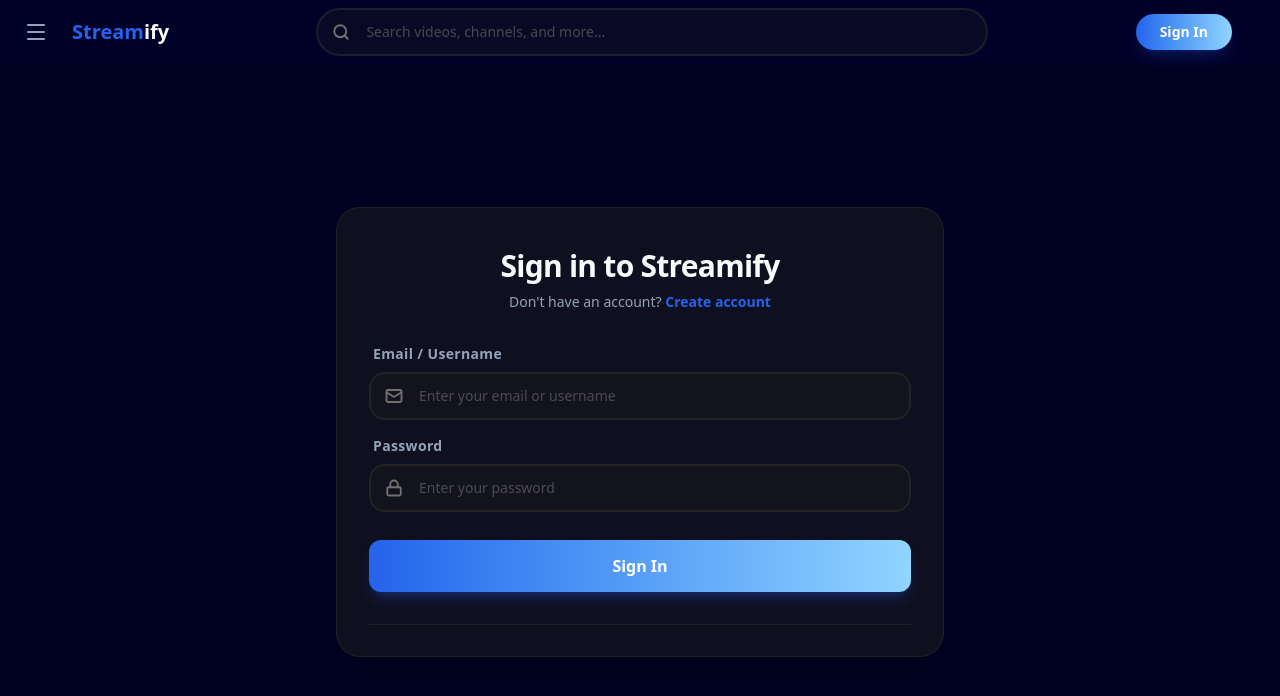
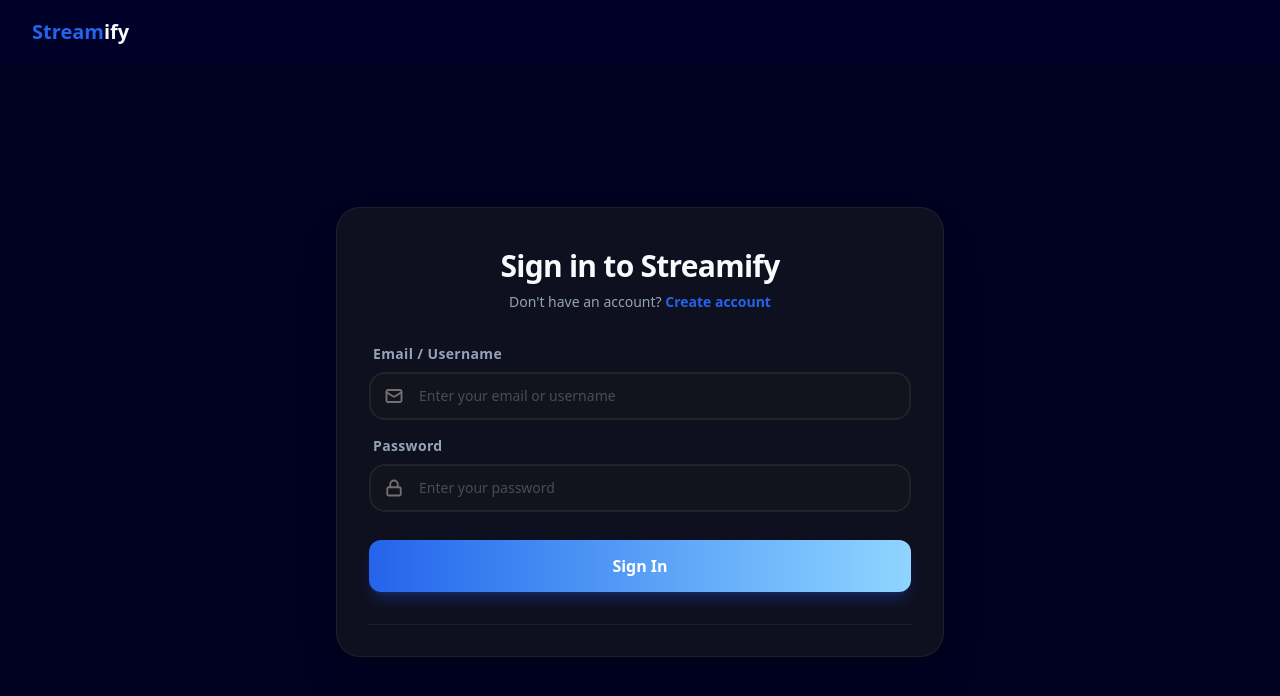
Before and after one commit to VasuBhakt/Streamify, a React app in the folder frontend/: page /login in a window 1280 px wide. Shown: the top 696 px of the page. Built offline with nearby package versions, Linux system fonts and the light colour scheme; no server answers; the HTML template or start-up script is replaced by a standard one.

Commit message:
global error handling added, and refresh token functionality fixed

```diff
--- a/frontend/src/App.jsx
+++ b/frontend/src/App.jsx
@@ -18,6 +18,7 @@ function App() {
     const dispatch = useDispatch();
 
     useEffect(() => {
+        if (isAuthPage) return;
         authService.getCurrentUser()
             .then((response) => {
                 if (response?.data) {
@@ -34,7 +35,6 @@ function App() {
     return (
         <div className="flex flex-col bg-background-page min-h-screen text-text-main font-sans overflow-x-hidden">
             <Navbar />
-
             <div className="flex flex-1 pt-16">
                 {!isAuthPage && <Sidebar />}
 
--- a/frontend/src/components/navbar/Navbar.jsx
+++ b/frontend/src/components/navbar/Navbar.jsx
@@ -4,14 +4,17 @@ import { logout } from "../../features/authSlice";
 import authService from "../../services/auth";
 import { toggleSidebar } from "../../features/uiSlice";
 import { Search, Bell, Video, Menu, X } from "lucide-react"
-import { Link, useNavigate } from "react-router-dom";
+import { Link, useLocation, useNavigate } from "react-router-dom";
 import Button from "../button/Button";
 import Input from "../input/Input";
+import tw from "../../utils/tailwindUtil";
 
 const Navbar = () => {
     const dispatch = useDispatch();
     const navigate = useNavigate();
     const [searchQuery, setSearchQuery] = useState("");
+    const location = useLocation();
+    const isAuthPage = location.pathname === "/login" || location.pathname === "/register";
 
     const user = useSelector((state) => state.auth.userData);
     const handleSearch = (e) => {
@@ -33,13 +36,13 @@ const Navbar = () => {
         <nav className="fixed top-0 left-0 right-0 h-16 bg-background/80 backdrop-blur-md z-50 px-4 flex items-center justify-between">
             {/* Left: Logo & Menu */}
             <div className="flex items-center gap-4">
-                <button
+                {!isAuthPage && <button
                     onClick={() => dispatch(toggleSidebar())}
-                    className="p-2 hover:bg-surface-hover rounded-full text-text-secondary hover:text-text-main transition-all duration-200 active:scale-95"
+                    className="p-2 hover:bg-surface-hover rounded-full text-text-secondary hover:text-text-main transition-all duration-200 active:scale-95 cursor-pointer"
                 >
                     <Menu size={24} />
-                </button>
-                <Link to="/" className="flex items-center gap-2 cursor-pointer group">
+                </button>}
+                <Link to="/" className={tw("flex items-center gap-2 cursor-pointer group", isAuthPage && "m-4")}>
                     <span className="text-xl font-bold text-text-main hidden sm:block">
                         <span className="text-primary">Stream</span>ify
                     </span>
@@ -47,7 +50,7 @@ const Navbar = () => {
             </div>
 
             {/* Center: Search Bar */}
-            <div className="flex-1 max-w-2xl mx-8 hidden md:block">
+            {!isAuthPage && <div className="flex-1 max-w-2xl mx-8 hidden md:block">
                 <form onSubmit={handleSearch} className="w-full">
                     <Input
                         icon={Search}
@@ -69,10 +72,10 @@ const Navbar = () => {
                         }
                     />
                 </form>
-            </div>
+            </div>}
 
             {/* Right: Actions */}
-            {user && (
+            {user && !isAuthPage && (
                 <div className="flex items-center lg:gap-5">
                     <button className="p-2 hover:bg-surface-hover rounded-full text-text-secondary hover:text-text-main transition-all duration-200 relative">
                         <Video size={22} />
@@ -100,7 +103,7 @@ const Navbar = () => {
                     </Button>
                 </div>
             )}
-            {!user && (
+            {!user && !isAuthPage && (
                 <div className="flex items-center">
                     <div className="mr-2">
                         <Link to="/login">
--- a/frontend/src/pages/Login.jsx
+++ b/frontend/src/pages/Login.jsx
@@ -20,12 +20,12 @@ function Login() {
         setIsLoading(true);
         try {
             const response = await authService.loginUser(data);
-            if (response.data) {
-                dispatch(authLogin(response.data.loggedInUser));
+            if (response?.data) {
+                dispatch(authLogin(response?.data?.loggedInUser));
                 navigate("/");
             }
         } catch (error) {
-            setError(error.response?.data?.message || error.message || "Invalid credentials");
+            setError(error.response?.data?.message || "Invalid credentials");
         } finally {
             setIsLoading(false);
         }
--- a/frontend/src/utils/axios.js
+++ b/frontend/src/utils/axios.js
@@ -10,15 +10,17 @@ axiosInstance.interceptors.response.use(
     (response) => response,
     async (error) => {
         const originalRequest = error.config;
+        const skipUrls = ['/login', '/register', '/refresh-token'];
+        const shouldSkip = skipUrls.some(url => originalRequest.url.includes(url));
         //If error is 401 and not processed yet
-        if (error.response?.status === 401 && !originalRequest._retry) {
+        if (error.response?.status === 401 && !shouldSkip && !originalRequest._retry) {
             originalRequest._retry = true;
             try {
                 // sends httpOnly refresh token cookie
                 await axiosInstance.post('/users/refresh-token');
                 return axiosInstance(originalRequest);
             } catch (error) {
-                window.location.href = '/login';
+                // DON'T reload! Just reject. The component UI will handle the logout state.
                 return Promise.reject(error);
             }
         }
```
Also changed, not shown: 2 other files (tests, documents, lock files or other folders).
